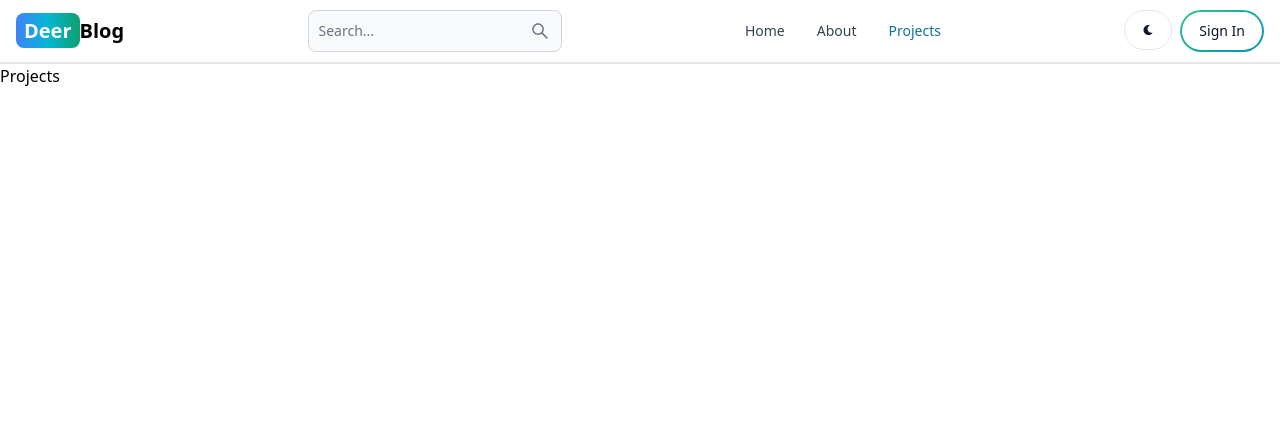
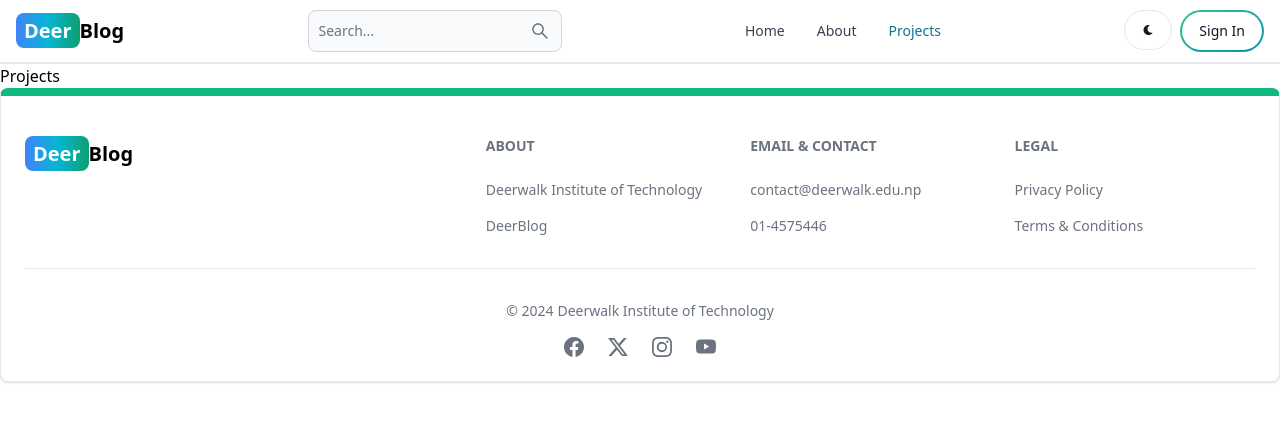
Before and after one commit to ShubhamJonchhe/DeerBlog, a React (Vite) app in the folder client/: page /projects in a window 1280 px wide. Shown: the top 422 px of the page. Built offline with nearby package versions, Linux system fonts and the light colour scheme.

Commit message:
Created footer component

```diff
--- a/client/src/App.jsx
+++ b/client/src/App.jsx
@@ -7,6 +7,7 @@ import About from './pages/About'
 import Home from './pages/Home'
 import Dashboard from './pages/Dashboard'
 import Header from './components/Header'
+import Footer from './components/Footer'
 
 export default function App() {
   return (
@@ -20,6 +21,7 @@ export default function App() {
       <Route path="/dashboard" element={<Dashboard/>} />
       <Route path="/projects" element={<Projects/>} />
     </Routes>
+    <Footer/>
     </BrowserRouter>
   )
 }
--- /dev/null
+++ b/client/src/components/Footer.jsx
@@ -0,0 +1,71 @@
+import React from 'react'
+import {Footer} from 'flowbite-react';
+import { Link } from 'react-router-dom';
+import {BsFacebook, BsTwitterX, BsInstagram, BsYoutube} from 'react-icons/bs';
+
+export default function FooterCom() {
+  return (
+    <Footer container className='border border-t-8 border-t-emerald-500'>
+        <div className='w-full max-w-7xl mx-auto'>
+            <div className='grid w-full justify-between sm:flex md:grid-cols-1'>
+                <div className='mt-5 mr-5'>
+                <Link to="/" className='self-center whitespace-nowrap text-lg sm:text-xl font-semibold dark:text-white'>
+                    <span className="px-2 py-1 bg-gradient-to-r from-blue-500 via-cyan-500 to-green-500 text-white rounded-lg">Deer</span>
+                    Blog
+                </Link>
+                </div>
+                <div className='grid grid-cols-2 gap-8 mt-4 sm:grid-cols-3 sm:gap-6'>
+                    <div>
+                    <Footer.Title title='About'/>
+                    <Footer.LinkGroup col>
+                        <Footer.Link href='https://deerwalk.edu.np/DWIT/' target='_blank' rel='noopener noreferrer'>
+                            Deerwalk Institute of Technology
+                        </Footer.Link>
+                        <Footer.Link href='/about' target='_blank' rel='noopener noreferrer'>
+                            DeerBlog
+                        </Footer.Link>
+                    </Footer.LinkGroup>
+                    </div>
+
+                    <div>
+                    <Footer.Title title='Email & Contact'/>
+                    <Footer.LinkGroup col>
+                        <Footer.Link href='#'>
+                        contact@deerwalk.edu.np
+                        </Footer.Link>
+                        <Footer.Link href='#'>
+                        01-4575446
+                        </Footer.Link>
+                    </Footer.LinkGroup>
+                    </div>
+
+                    <div>
+                    <Footer.Title title='Legal'/>
+                    <Footer.LinkGroup col>
+                        <Footer.Link href='#'>
+                            Privacy Policy
+                        </Footer.Link>
+                        <Footer.Link href='#'>
+                            Terms &amp; Conditions
+                        </Footer.Link>
+
+                    </Footer.LinkGroup>
+                    </div>
+
+                </div>
+            </div>
+            <Footer.Divider/>
+            <div>
+                <Footer.Copyright by="Deerwalk Institute of Technology" year={new Date().getFullYear()}  className='flex justify-center' />
+
+                <div className='flex gap-6 mt-4 justify-center'>
+                    <Footer.Icon href="https://www.facebook.com/dwit.college/" icon={BsFacebook}/>
+                    <Footer.Icon href="https://twitter.com/deerwalkcollege" icon={BsTwitterX}/>
+                    <Footer.Icon href="https://www.instagram.com/deerwalk.college/" icon={BsInstagram}/>
+                    <Footer.Icon href="https://www.youtube.com/channel/UCkyucMwCIBSqOV_oFHcq9cg" icon={BsYoutube}/>
+                </div>
+            </div>
+        </div>
+    </Footer>
+  )
+}
```
